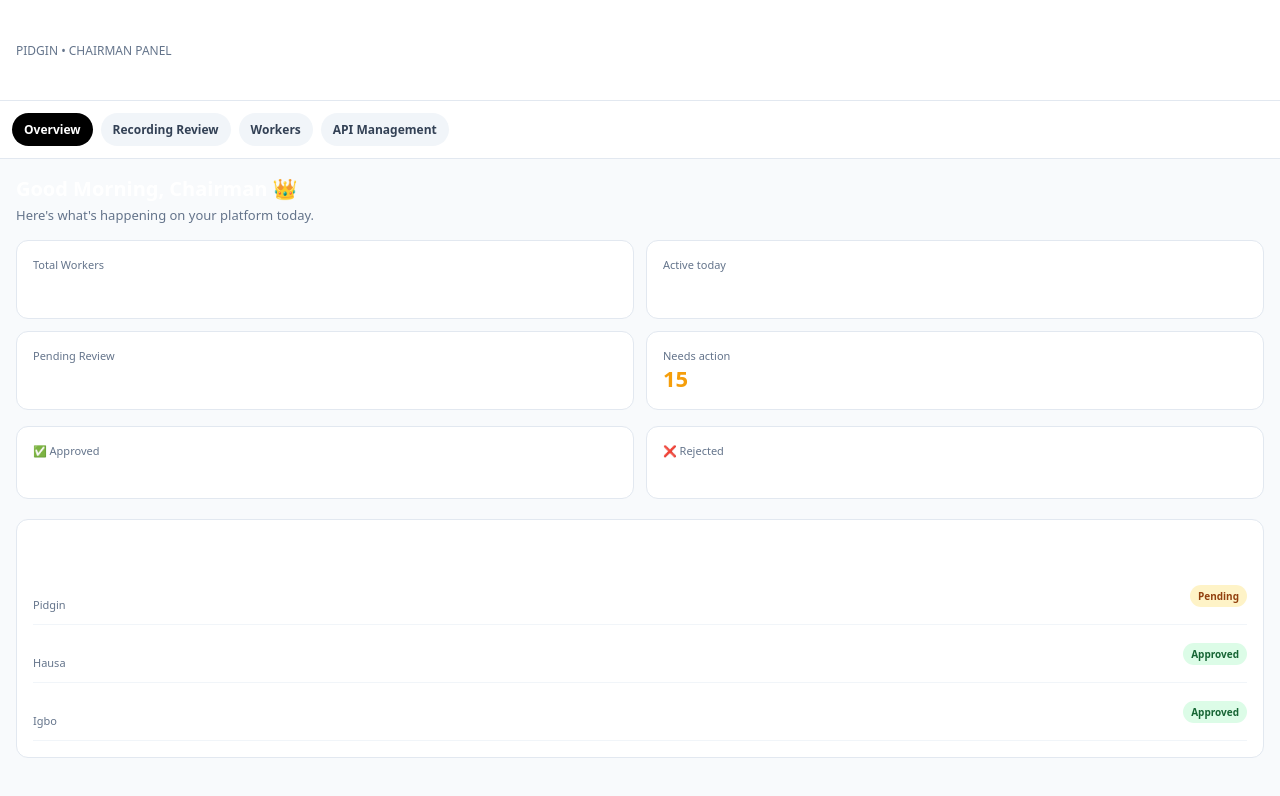
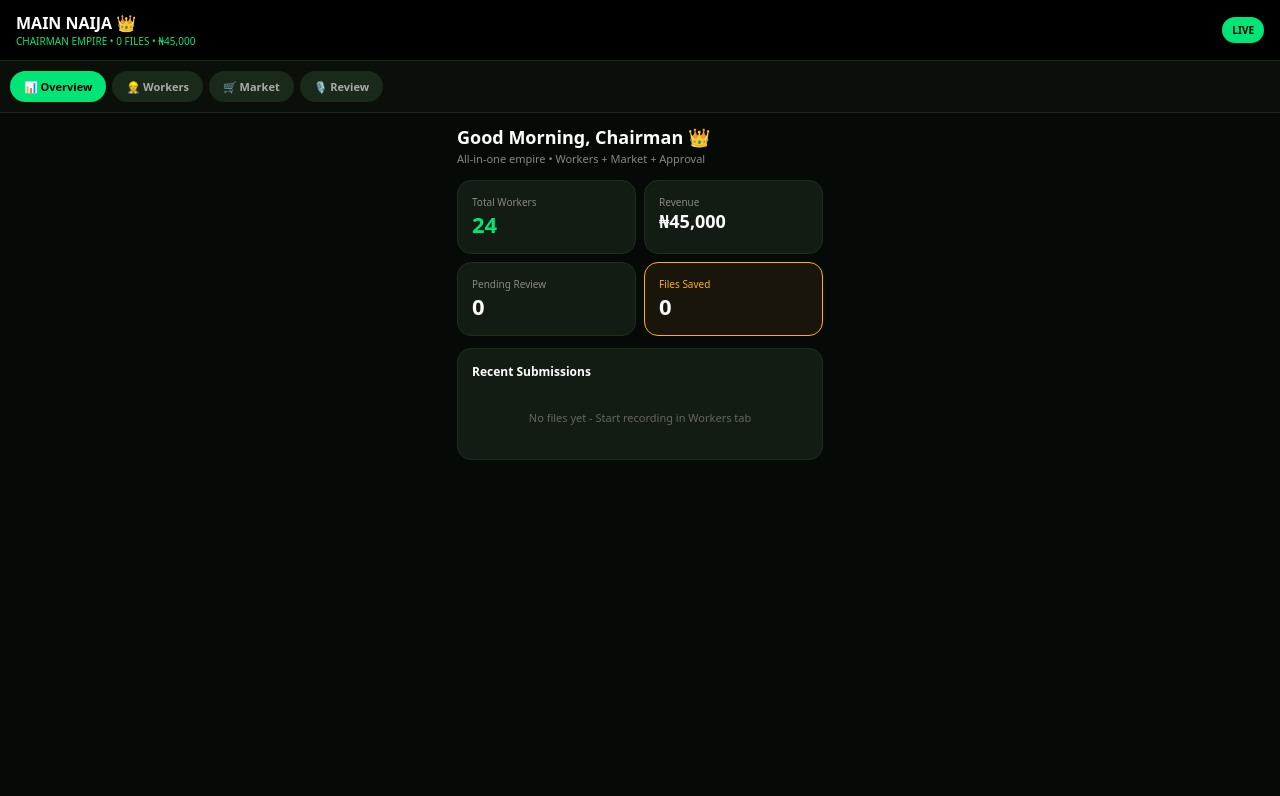
Before and after one commit to tapbombaai-glitch/main-naija-pidgin, a Next.js app: page / in a window 1280 px wide. Shown: the top 796 px of the page. Built offline with nearby package versions, Linux system fonts and the light colour scheme.

Commit message:
Update page.tsx

```diff
--- a/app/page.tsx
+++ b/app/page.tsx
@@ -1,112 +1,192 @@
-"use client"
-import { useState, useEffect } from "react"
+"use client";
+import { useState, useEffect, useRef } from "react";
 
-export default function ChairmanPanel() {
-  const [activeTab, setActiveTab] = useState("overview")
-  const [workers, setWorkers] = useState([
-    { id: "024", lang: "Pidgin", status: "Pending", name: "Worker-024" },
-    { id: "023", lang: "Hausa", status: "Approved", name: "Worker-023" },
-    { id: "022", lang: "Igbo", status: "Approved", name: "Worker-022" },
-  ])
+export default function ChairmanEmpire() {
+  const [tab, setTab] = useState("overview");
+  const [selectedLang, setSelectedLang] = useState("Pidgin");
+  const [isRecording, setIsRecording] = useState(false);
+  const [audioURL, setAudioURL] = useState<string | null>(null);
+  const [timer, setTimer] = useState(0);
+  const [savedFiles, setSavedFiles] = useState<any[]>([]);
+  const [earnings] = useState({ total: 45000, pending: 450, approved: 87 });
+  const [toast, setToast] = useState<string | null>(null);
+
+  const mediaRecorderRef = useRef<MediaRecorder | null>(null);
+  const timerRef = useRef<any>(null);
+
+  const allSentences: Record<string, string[]> = {
+    Pidgin: [
+      "Earn 1500 naira daily! Your voice na money! Record Pidgin for MayNaija!",
+      "Omo no dull! Earn 1500 naira daily! Your accent na asset!",
+      "Chairman dey find voices! Earn 1500 naira daily! Record once, collect daily!",
+      "Naija talk, world listen! Join 500 workers wey dey earn 1500 daily!",
+      "No laptop needed! Just your phone, your voice, earn 1500 daily!",
+    ],
+    Igbo: ["Kedu? Ana m abia ugbu a", "Biko nyere m aka"],
+    Hausa: ["Yaya kake? Ina zuwa yanzu", "Don Allah ka taimake ni"],
+    Yoruba: ["Bawo ni? Mo n bo nisisinyi", "Ejo e ran mi lowo"],
+  };
+  const sentences = allSentences[selectedLang];
+  const [currentIdx, setCurrentIdx] = useState(0);
+
+  useEffect(() => {
+    const files = JSON.parse(localStorage.getItem("gin_recordings") || "[]");
+    setSavedFiles(files);
+  }, [tab]);
+
+  const showToast = (m: string) => { setToast(m); setTimeout(()=>setToast(null), 2500); }
+
+  const toggleRecording = async () => {
+    if (isRecording) { mediaRecorderRef.current?.stop(); setIsRecording(false); if(timerRef.current) clearInterval(timerRef.current); return; }
+    try {
+      const stream = await navigator.mediaDevices.getUserMedia({ audio: true });
+      const mr = new MediaRecorder(stream);
+      mediaRecorderRef.current = mr;
+      const chunks: Blob[] = [];
+      mr.ondataavailable = e => chunks.push(e.data);
+      mr.onstop = () => { setAudioURL(URL.createObjectURL(new Blob(chunks))); stream.getTracks().forEach(t=>t.stop()); };
+      mr.start(); setIsRecording(true); setTimer(0);
+      timerRef.current = setInterval(()=>setTimer(p=>p+1),1000);
+    } catch { alert("Allow microphone!"); }
+  };
+
+  const saveAndNext = async () => {
+    if (!audioURL) return;
+    const blob = await fetch(audioURL).then(r=>r.blob());
+    const reader = new FileReader();
+    reader.onload = () => {
+      const file = { id: Date.now(), lang: selectedLang, sentence: sentences[currentIdx], fileName: `recording-${selectedLang}-${Date.now()}.webm`, audioData: reader.result, time: new Date().toISOString() };
+      const existing = JSON.parse(localStorage.getItem("gin_recordings")||"[]");
+      existing.unshift(file);
+      localStorage.setItem("gin_recordings", JSON.stringify(existing.slice(0,100)));
+      setSavedFiles(existing.slice(0,100));
+      setCurrentIdx((currentIdx+1)%sentences.length);
+      setAudioURL(null); setTimer(0);
+      showToast("SAVED - 30 naira earned!");
+    };
+    reader.readAsDataURL(blob);
+  };
 
   return (
-    <div style={{ minHeight: "100vh", background: "#f8fafc", fontFamily: "system-ui", padding: 0, margin: 0 }}>
-      {/* HEADER */}
-      <header style={{ background: "white", padding: "16px", borderBottom: "1px solid #e2e8f0", position: "sticky", top: 0, zIndex: 10 }}>
-        <h1 style={{ fontSize: 18, fontWeight: 800, margin: 0 }}>MAIN NAIJA</h1>
-        <p style={{ fontSize: 12, color: "#64748b", margin: "2px 0 0 0" }}>PIDGIN • CHAIRMAN PANEL</p>
-        <p style={{ fontSize: 12, margin: "8px 0 0 0" }}>tapbomba.ai@gmail.com</p>
-      </header>
+    <div style={{ background: "#060A06", minHeight: "100vh", color: "white", fontFamily: "system-ui" }}>
+      {toast && <div style={{ position:"fixed", top:20, left:"50%", transform:"translateX(-50%)", background:"#00E676", color:"black", padding:"10px 18px", borderRadius:20, fontSize:12, fontWeight:900, zIndex:100 }}>{toast}</div>}
 
-      {/* TABS - ORGANIZED FOR PHONE */}
-      <div style={{ display: "flex", gap: 8, padding: 12, background: "white", overflowX: "auto", borderBottom: "1px solid #e2e8f0" }}>
+      <div style={{ background:"black", padding:"12px 16px", display:"flex", justifyContent:"space-between", alignItems:"center", borderBottom:"1px solid #1A2A1A" }}>
+        <div><div style={{ fontWeight:900, fontSize:16 }}>MAIN NAIJA 👑</div><div style={{ fontSize:10, color:"#00E676" }}>CHAIRMAN EMPIRE • {savedFiles.length} FILES • ₦{earnings.total.toLocaleString()}</div></div>
+        <div style={{ background:"#00E676", color:"black", fontSize:10, fontWeight:900, padding:"6px 10px", borderRadius:20 }}>LIVE</div>
+      </div>
+
+      <div style={{ display:"flex", gap:6, padding:10, background:"#0A0F0A", overflowX:"auto", position:"sticky", top:0, zIndex:10, borderBottom:"1px solid #1A2A1A" }}>
         {[
-          { id: "overview", label: "Overview" },
-          { id: "review", label: "Recording Review" },
-          { id: "workers", label: "Workers" },
-          { id: "api", label: "API Management" },
-        ].map(tab => (
-          <button key={tab.id} onClick={() => setActiveTab(tab.id)}
-            style={{
-              padding: "8px 12px", borderRadius: 20, border: "none", whiteSpace: "nowrap", fontSize: 12, fontWeight: 600,
-              background: activeTab === tab.id ? "black" : "#f1f5f9", color: activeTab === tab.id ? "white" : "#334155"
-            }}>
-            {tab.label}
-          </button>
+          { id:"overview", label:"📊 Overview" },
+          { id:"workers", label:"👷 Workers" },
+          { id:"market", label:"🛒 Market" },
+          { id:"review", label:"🎙️ Review" },
+        ].map(t=>(
+          <button key={t.id} onClick={()=>setTab(t.id)} style={{ padding:"8px 14px", borderRadius:20, border:0, fontSize:11, fontWeight:800, whiteSpace:"nowrap", background: tab===t.id?"#00E676":"#1A2A1A", color: tab===t.id?"black":"#aaa" }}>{t.label}</button>
         ))}
       </div>
 
-      {/* CONTENT */}
-      <div style={{ padding: 16 }}>
-        {activeTab === "overview" && (
+      <div style={{ maxWidth:390, margin:"0 auto", padding:12, paddingBottom:80 }}>
+
+        {tab==="overview" && (
           <>
-            <h2 style={{ fontSize: 20, margin: "0 0 4px 0" }}>Good Morning, Chairman 👑</h2>
-            <p style={{ fontSize: 13, color: "#64748b", margin: "0 0 16px 0" }}>Here's what's happening on your platform today.</p>
+            <div style={{ fontWeight:900, fontSize:18, marginBottom:2 }}>Good Morning, Chairman 👑</div>
+            <div style={{ fontSize:11, color:"#888", marginBottom:14 }}>All-in-one empire • Workers + Market + Approval</div>
+            <div style={{ display:"grid", gridTemplateColumns:"1fr 1fr", gap:8 }}>
+              <div style={{ background:"#121C12", padding:14, borderRadius:14, border:"1px solid #1E2F1E" }}><div style={{ fontSize:10, color:"#888" }}>Total Workers</div><div style={{ fontSize:22, fontWeight:900, color:"#00E676" }}>{savedFiles.length || 24}</div></div>
+              <div style={{ background:"#121C12", padding:14, borderRadius:14, border:"1px solid #1E2F1E" }}><div style={{ fontSize:10, color:"#888" }}>Revenue</div><div style={{ fontSize:18, fontWeight:900 }}>₦{earnings.total.toLocaleString()}</div></div>
+              <div style={{ background:"#121C12", padding:14, borderRadius:14, border:"1px solid #1E2F1E" }}><div style={{ fontSize:10, color:"#888" }}>Pending Review</div><div style={{ fontSize:22, fontWeight:900 }}>{savedFiles.length}</div></div>
+              <div style={{ background:"#1A150A", padding:14, borderRadius:14, border:"1px solid #FFB300" }}><div style={{ fontSize:10, color:"#FFB300" }}>Files Saved</div><div style={{ fontSize:22, fontWeight:900 }}>{savedFiles.length}</div></div>
+            </div>
+            <div style={{ background:"#121C12", borderRadius:14, padding:14, marginTop:12, border:"1px solid #1E2F1E" }}>
+              <div style={{ fontWeight:800, fontSize:12, marginBottom:10 }}>Recent Submissions</div>
+              {savedFiles.slice(0,5).map((f:any)=>(
+                <div key={f.id} style={{ display:"flex", justifyContent:"space-between", padding:"8px 0", borderBottom:"1px solid #1A2A1A" }}>
+                  <div><div style={{ fontSize:12, fontWeight:700 }}>{f.fileName}</div><div style={{ fontSize:10, color:"#888" }}>{f.lang} • {f.sentence?.slice(0,30)}...</div></div>
+                  <span style={{ fontSize:9, background:"#00E676", color:"black", padding:"4px 8px", borderRadius:10, height:18, fontWeight:800 }}>NEW</span>
+                </div>
+              ))}
+              {savedFiles.length===0 && <div style={{ fontSize:11, color:"#666", textAlign:"center", padding:20 }}>No files yet - Start recording in Workers tab</div>}
+            </div>
+          </>
+        )}
 
-            {/* STATS GRID - ORGANIZED */}
-            <div style={{ display: "grid", gridTemplateColumns: "1fr 1fr", gap: 12, marginBottom: 16 }}>
-              <div style={{ background: "white", padding: 16, borderRadius: 12, border: "1px solid #e2e8f0" }}>
-                <div style={{ fontSize: 11, color: "#64748b" }}>Total Workers</div>
-                <div style={{ fontSize: 22, fontWeight: 800 }}>24</div>
+        {tab==="workers" && (
+          <>
+            <div style={{ display:"flex", gap:6, marginBottom:12 }}>
+              {["Pidgin","Igbo","Hausa","Yoruba"].map(lang=>(
+                <button key={lang} onClick={()=>setSelectedLang(lang)} style={{ flex:1, padding:"10px 0", borderRadius:20, fontSize:11, fontWeight:900, border: selectedLang===lang?"1.5px solid #00E676":"1px solid #2A3A2A", background: selectedLang===lang?"#00E676":"#222", color: selectedLang===lang?"black":"#aaa" }}>{lang}</button>
+              ))}
+            </div>
+
+            <div style={{ background:"#111A11", border:"1px solid #1E2F1E", borderRadius:16, padding:14 }}>
+              <div style={{ fontSize:11, fontWeight:800 }}>🎙️ Recording Studio - {selectedLang} - {currentIdx+1}/{sentences.length}</div>
+              <div style={{ textAlign:"center", minHeight:48, display:"flex", alignItems:"center", justifyContent:"center", margin:"14px 0" }}><p style={{ fontSize:16, fontWeight:900, margin:0 }}>{sentences[currentIdx]}</p></div>
+
+              <div style={{ display:"flex", justifyContent:"center", marginBottom:8 }}>
+                <button onClick={toggleRecording} style={{ width:68, height:68, borderRadius:"50%", background: isRecording?"#CC0000":"#E53935", border:"4px solid #7f1d1d" }}>
+                  {isRecording ? <div style={{ width:22, height:22, background:"white", borderRadius:3, margin:"auto" }}></div> : <div style={{ width:24, height:24, background:"#7f1d1d", borderRadius:"50%", margin:"auto" }}></div>}
+                </button>
               </div>
-              <div style={{ background: "white", padding: 16, borderRadius: 12, border: "1px solid #e2e8f0" }}>
-                <div style={{ fontSize: 11, color: "#64748b" }}>Active today</div>
-                <div style={{ fontSize: 22, fontWeight: 800 }}>7</div>
-              </div>
-              <div style={{ background: "white", padding: 16, borderRadius: 12, border: "1px solid #e2e8f0" }}>
-                <div style={{ fontSize: 11, color: "#64748b" }}>Pending Review</div>
-                <div style={{ fontSize: 22, fontWeight: 800 }}>7</div>
-              </div>
-              <div style={{ background: "white", padding: 16, borderRadius: 12, border: "1px solid #e2e8f0" }}>
-                <div style={{ fontSize: 11, color: "#64748b" }}>Needs action</div>
-                <div style={{ fontSize: 22, fontWeight: 800, color: "#f59e0b" }}>15</div>
+              <div style={{ textAlign:"center", fontSize:11, color:"#ff5252", fontFamily:"monospace", fontWeight:700 }}>REC {String(Math.floor(timer/60)).padStart(2,"0")}:{String(timer%60).padStart(2,"0")} / 00:15</div>
+
+              {audioURL && <audio controls src={audioURL} style={{ width:"100%", marginTop:12, height:32 }} />}
+
+              <div style={{ display:"flex", gap:8, marginTop:12 }}>
+                <button onClick={()=>{setAudioURL(null); setTimer(0);}} style={{ flex:1, background:"#1E2F1E", border:"1px solid #2A4A2A", color:"#ccc", padding:13, borderRadius:12, fontSize:12, fontWeight:800 }}>↻ Re-record</button>
+                <button onClick={saveAndNext} style={{ flex:1.5, background:"#00E676", color:"black", border:"none", padding:13, borderRadius:12, fontSize:12, fontWeight:900 }}>Save & Next →</button>
               </div>
             </div>
 
-            <div style={{ display: "grid", gridTemplateColumns: "1fr 1fr", gap: 12, marginBottom: 20 }}>
-              <div style={{ background: "white", padding: 16, borderRadius: 12, border: "1px solid #e2e8f0" }}>
-                <div style={{ fontSize: 11, color: "#64748b" }}>✅ Approved</div>
-                <div style={{ fontSize: 18, fontWeight: 800 }}>15</div>
-              </div>
-              <div style={{ background: "white", padding: 16, borderRadius: 12, border: "1px solid #e2e8f0" }}>
-                <div style={{ fontSize: 11, color: "#64748b" }}>❌ Rejected</div>
-                <div style={{ fontSize: 18, fontWeight: 800 }}>2</div>
-              </div>
-            </div>
-
-            {/* RECENT SUBMISSIONS */}
-            <div style={{ background: "white", borderRadius: 12, border: "1px solid #e2e8f0", padding: 16 }}>
-              <h3 style={{ fontSize: 14, margin: "0 0 12px 0" }}>Recent Submissions</h3>
-              {workers.map(w => (
-                <div key={w.id} style={{ display: "flex", justifyContent: "space-between", alignItems: "center", padding: "12px 0", borderBottom: "1px solid #f1f5f9" }}>
-                  <div>
-                    <div style={{ fontSize: 13, fontWeight: 600 }}>{w.name}</div>
-                    <div style={{ fontSize: 11, color: "#64748b" }}>{w.lang}</div>
-                  </div>
-                  <div style={{
-                    fontSize: 10, padding: "4px 8px", borderRadius: 20, fontWeight: 700,
-                    background: w.status === "Approved" ? "#dcfce7" : "#fef3c7", color: w.status === "Approved" ? "#166534" : "#92400e"
-                  }}>{w.status}</div>
-                </div>
+            <div style={{ background:"#121C12", border:"1px solid #1E2F1E", borderRadius:12, padding:10, marginTop:10 }}>
+              <div style={{ fontSize:11, fontWeight:800, color:"#00E676" }}>📂 {savedFiles.length} Files Saved for Chairman</div>
+              {savedFiles.slice(0,10).map((f:any)=>(
+                <div key={f.id} style={{ fontSize:9, color:"#aaa", padding:"6px 0", borderBottom:"1px solid #1A2A1A" }}>- {f.fileName} - {f.lang}</div>
               ))}
             </div>
           </>
         )}
 
-        {activeTab === "review" && (
-          <div style={{ textAlign: "center", padding: 40, background: "white", borderRadius: 12 }}>
-            <p>Recording Review - Use your /admin page for approval 👑</p>
-            <a href="/admin" style={{ display: "inline-block", marginTop: 12, padding: "10px 20px", background: "black", color: "white", borderRadius: 8, textDecoration: "none" }}>Go to Admin Approval</a>
-          </div>
+        {tab==="market" && (
+          <>
+            <div style={{ background:"#121C12", borderRadius:14, padding:14, border:"1px solid #1E2F1E", marginBottom:12 }}>
+              <div style={{ fontSize:20, fontWeight:900 }}>API Marketplace</div><div style={{ fontSize:11, color:"#888" }}>Paystack + Supabase • Auto credit active</div>
+              <div style={{ marginTop:12, background:"#0F1A0F", border:"1.5px solid #00E676", borderRadius:12, padding:12 }}>
+                <div style={{ fontSize:11, fontWeight:700, color:"#A5D6A7" }}>🔑 Your Live API Key</div>
+                <div style={{ fontSize:13, fontWeight:900, color:"#00E676", fontFamily:"monospace", marginTop:6 }}>sk_live_•••••••••••</div>
+                <div style={{ display:"flex", gap:12, fontSize:11, color:"#888", marginTop:8, borderTop:"1px solid #1E2F1E", paddingTop:8 }}><span><b style={{color:"white"}}>{100 - savedFiles.length}</b> Free Left</span><span><b style={{color:"white"}}>{earnings.approved}</b> Paid</span></div>
+              </div>
+            </div>
+
+            <div style={{ fontSize:14, fontWeight:900, marginBottom:8 }}>Pricing Plans 🛡️ Paystack Secured</div>
+            <div style={{ display:"grid", gridTemplateColumns:"1fr 1fr", gap:8 }}>
+              <div style={{ background:"#121C12", border:"1px solid #1E2F1E", borderRadius:12, padding:10 }}><div style={{ fontSize:11, fontWeight:800 }}>🎁 Starter</div><div style={{ fontSize:18, fontWeight:900, color:"#00E676" }}>100 FREE</div><div style={{ fontSize:10, color:"#888" }}>No card needed</div><button style={{ width:"100%", marginTop:10, background:"#00C853", color:"white", border:"none", padding:10, borderRadius:8, fontSize:11, fontWeight:800 }}>Get Free Key →</button></div>
+              <div style={{ background:"#1A150A", border:"1px solid #FFB300", borderRadius:12, padding:10 }}><div style={{ display:"flex", justifyContent:"space-between" }}><div style={{ fontSize:11, fontWeight:800 }}>👑 Pro</div><div style={{ fontSize:7, background:"#3E3200", border:"1px solid #FFB300", color:"#FFB300", padding:"2px 6px", borderRadius:20, fontWeight:800 }}>MOST POPULAR</div></div><div style={{ fontSize:14, fontWeight:900, marginTop:4 }}>1,000 Voices</div><div style={{ fontSize:16, fontWeight:900 }}>₦5,000</div><button style={{ width:"100%", marginTop:8, background:"transparent", border:"1px solid #FFB300", color:"white", padding:9, borderRadius:8, fontSize:10, fontWeight:800 }}>Buy with Paystack</button></div>
+              <div style={{ background:"#121C12", borderRadius:12, padding:10, border:"1px solid #1E2F1E" }}><div style={{ fontSize:11, fontWeight:800 }}>🚀 Growth</div><div style={{ fontSize:14, fontWeight:900, marginTop:4 }}>2,000 Voices</div><div style={{ fontSize:16, fontWeight:900 }}>₦10,000</div><button style={{ width:"100%", marginTop:8, background:"transparent", border:"1px solid #FFB300", color:"white", padding:9, borderRadius:8, fontSize:10, fontWeight:800 }}>Buy with Paystack</button></div>
+              <div style={{ background:"#121C12", borderRadius:12, padding:10, border:"1px solid #1E2F1E" }}><div style={{ fontSize:11, fontWeight:800 }}>🏢 Scale</div><div style={{ fontSize:14, fontWeight:900, marginTop:4 }}>10,000 Voices</div><div style={{ fontSize:16, fontWeight:900 }}>₦50,000</div><button style={{ width:"100%", marginTop:8, background:"transparent", border:"1px solid #FFB300", color:"white", padding:9, borderRadius:8, fontSize:10, fontWeight:800 }}>Buy with Paystack</button></div>
+            </div>
+          </>
         )}
 
-        {activeTab !== "overview" && activeTab !== "review" && (
-          <div style={{ textAlign: "center", padding: 40, background: "white", borderRadius: 12 }}>
-            <h3 style={{ fontSize: 48 }}>🚧</h3>
-            <p>{activeTab} page dey come soon</p>
-          </div>
+        {tab==="review" && (
+          <>
+            <div style={{ fontWeight:800, fontSize:16, marginBottom:12 }}>🎙️ Chairman Review - {savedFiles.length} recordings</div>
+            {savedFiles.map((f:any)=>(
+              <div key={f.id} style={{ background:"white", color:"black", borderRadius:14, padding:14, marginBottom:10 }}>
+                <div style={{ fontWeight:800, fontSize:13 }}>{f.fileName}</div>
+                <div style={{ fontSize:11, color:"#666", marginBottom:6 }}>{f.lang} • {f.sentence}</div>
+                {f.audioData && <audio controls src={f.audioData} style={{ width:"100%", height:32 }} />}
+                <div style={{ display:"flex", gap:8, marginTop:10 }}>
+                  <button onClick={()=>{ setSavedFiles(savedFiles.filter((x:any)=>x.id!==f.id)); localStorage.setItem("gin_recordings", JSON.stringify(savedFiles.filter((x:any)=>x.id!==f.id))); showToast("Approved!"); }} style={{ flex:1, padding:10, borderRadius:10, border:0, background:"black", color:"white", fontWeight:800, fontSize:12 }}>✅ Approve</button>
+                  <button onClick={()=>{ setSavedFiles(savedFiles.filter((x:any)=>x.id!==f.id)); localStorage.setItem("gin_recordings", JSON.stringify(savedFiles.filter((x:any)=>x.id!==f.id))); showToast("Rejected"); }} style={{ flex:1, padding:10, borderRadius:10, border:0, background:"#fee2e2", color:"#991b1b", fontWeight:800, fontSize:12 }}>❌ Reject</button>
+                </div>
+              </div>
+            ))}
+            {savedFiles.length===0 && <div style={{ textAlign:"center", padding:40, background:"#121C12", borderRadius:14, color:"#666" }}>No recordings yet 🎉</div>}
+          </>
         )}
       </div>
     </div>
-  )
+  );
 }
```
